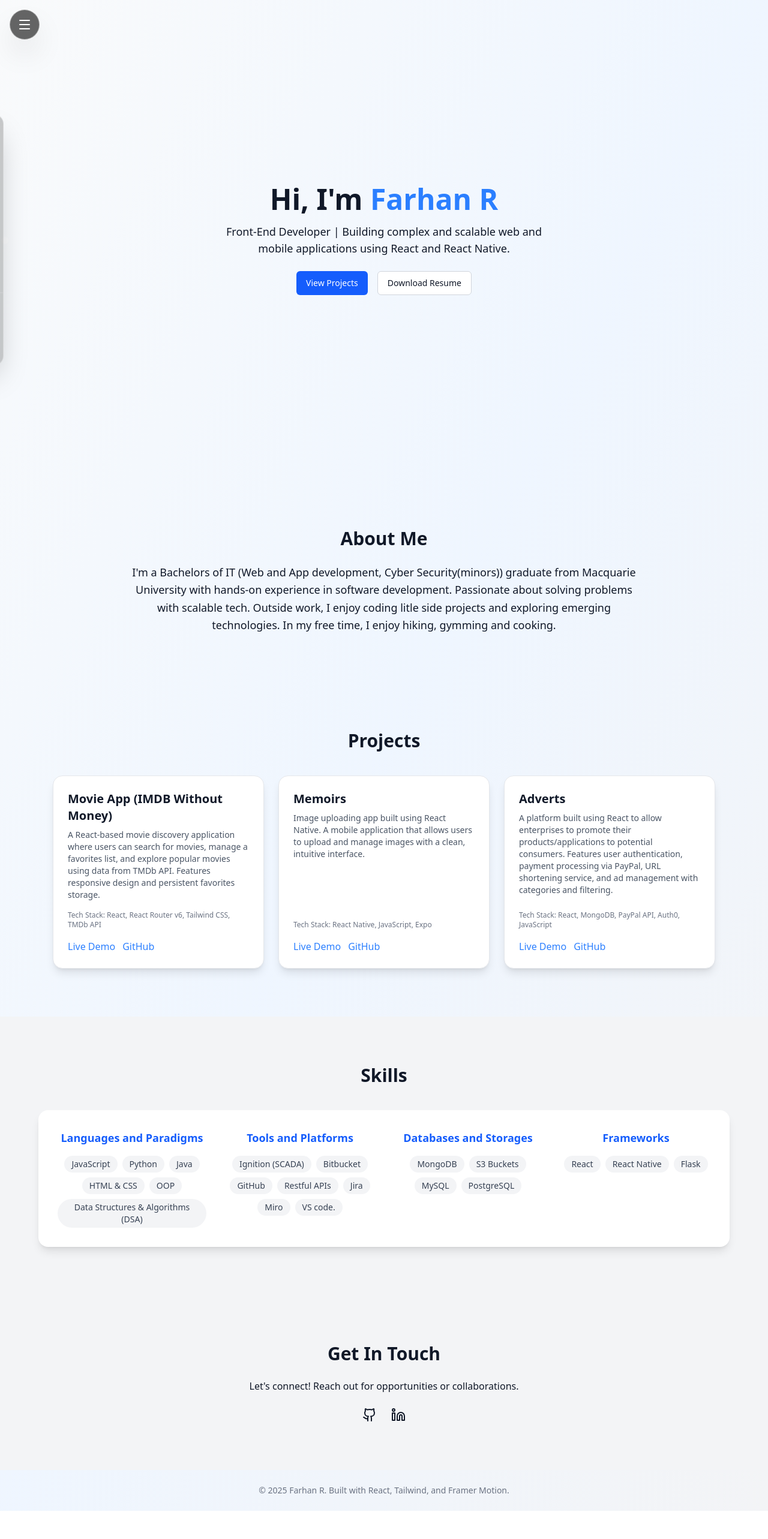
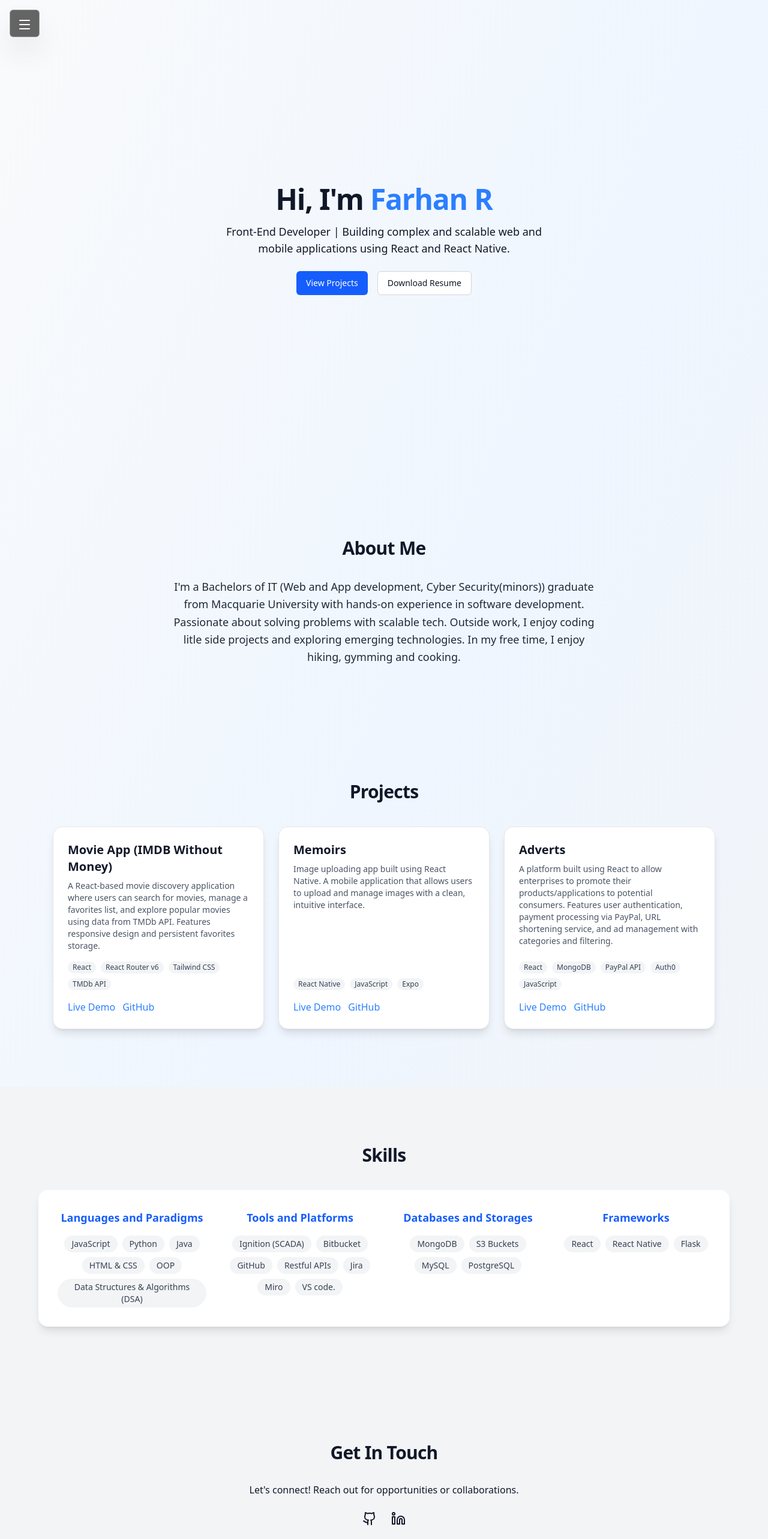
Before and after one commit to Mceater/Portfolio, a React (Vite) app: page / in a window 1280 px wide. Shown: the top 2566 px of the page at 60% size. Before the commit the page ends 2519 px from the top, so only its background shows below. Built offline with nearby package versions, Linux system fonts and the light colour scheme.

Commit message:
UX polish: active navbar highlight, a11y, section spacing; tech badges; icons-only sidebar; square hamburger; z-index fixes

```diff
--- a/src/pages/About.tsx
+++ b/src/pages/About.tsx
@@ -3,9 +3,9 @@
 // ========================
 export function About() {
   return (
-    <section id="about" className="py-20 px-6 max-w-4xl mx-auto text-center">
-      <h2 className="text-3xl font-bold mb-6">About Me</h2>
-      <p className="text-lg leading-relaxed">
+    <section id="about" className="py-24 px-6 max-w-3xl mx-auto text-center">
+      <h2 className="text-3xl font-bold mb-8 tracking-tight">About Me</h2>
+      <p className="text-lg leading-relaxed text-gray-800 dark:text-gray-200">
         I'm a Bachelors of IT (Web and App development, Cyber Security(minors)) graduate from Macquarie University with hands-on experience in software development. Passionate about solving problems with scalable tech. Outside work, I enjoy coding litle side projects and exploring emerging technologies. In my free time, I enjoy hiking, gymming and cooking.
       </p>
     </section>
--- a/src/pages/Contact.tsx
+++ b/src/pages/Contact.tsx
@@ -5,8 +5,8 @@ import { Github, Linkedin } from "lucide-react";
 // ========================
 export function Contact() {
   return (
-    <section id="contact" className="py-20 bg-gray-100 dark:bg-gray-800 text-center px-6">
-      <h2 className="text-3xl font-bold mb-6">Get In Touch</h2>
+    <section id="contact" className="py-24 bg-gray-100 dark:bg-gray-800 text-center px-6">
+      <h2 className="text-3xl font-bold mb-8 tracking-tight">Get In Touch</h2>
       <p className="mb-6">Let's connect! Reach out for opportunities or collaborations.</p>
       <div className="flex justify-center gap-6">
         <a href="https://github.com/Mceater" target="_blank"><Github className="w-6 h-6" /></a>
--- a/src/pages/Hero.tsx
+++ b/src/pages/Hero.tsx
@@ -11,7 +11,7 @@ export function Hero() {
         initial={{ opacity: 0, y: -30 }}
         animate={{ opacity: 1, y: 0 }}
         transition={{ duration: 0.8 }}
-        className="text-5xl font-bold mb-4"
+        className="text-5xl font-bold mb-4 tracking-tight"
       >
         Hi, I'm <span className="text-blue-500">Farhan R</span>
       </motion.h1>
--- a/src/pages/Projects.tsx
+++ b/src/pages/Projects.tsx
@@ -34,8 +34,8 @@ export function Projects() {
   ];
 
   return (
-    <section id="projects" className="py-20 px-6 max-w-6xl mx-auto">
-      <h2 className="text-3xl font-bold text-center mb-10">Projects</h2>
+    <section id="projects" className="py-24 px-6 max-w-6xl mx-auto">
+      <h2 className="text-3xl font-bold text-center mb-10 tracking-tight">Projects</h2>
       <div className="grid md:grid-cols-2 lg:grid-cols-3 gap-6">
         {projects.map((project) => (
           <motion.div
@@ -51,10 +51,15 @@ export function Projects() {
                 <p className="text-sm text-gray-600 dark:text-gray-300 mb-4 flex-grow">
                   {project.description}
                 </p>
-                <div className="mb-4">
-                  <p className="text-xs text-gray-500 dark:text-gray-400 font-medium">
-                    Tech Stack: {project.techStack}
-                  </p>
+                <div className="mb-4 flex flex-wrap gap-2">
+                  {project.techStack.split(",").map((t) => (
+                    <span
+                      key={t.trim()}
+                      className="px-2 py-0.5 rounded-full bg-gray-100 dark:bg-gray-800 text-gray-700 dark:text-gray-300 text-xs"
+                    >
+                      {t.trim()}
+                    </span>
+                  ))}
                 </div>
                 <div className="flex gap-3 mt-auto">
                   <a
--- a/src/pages/Skills.tsx
+++ b/src/pages/Skills.tsx
@@ -11,8 +11,8 @@ export function Skills() {
     { title: "Frameworks", skills: ["React", "React Native", "Flask"] },
   ];
   return (
-    <section id="skills" className="py-20 bg-gray-100 dark:bg-gray-800 px-6">
-      <h2 className="text-3xl font-bold text-center mb-10">Skills</h2>
+    <section id="skills" className="py-24 bg-gray-100 dark:bg-gray-800 px-6">
+      <h2 className="text-3xl font-bold text-center mb-10 tracking-tight">Skills</h2>
       <div className="max-w-6xl mx-auto">
         <motion.div
           initial={{ opacity: 0, y: 20 }}
--- a/src/pages/VerticalNavbar.tsx
+++ b/src/pages/VerticalNavbar.tsx
@@ -1,4 +1,4 @@
-import { useState } from "react";
+import { useEffect, useState } from "react";
 import { motion } from "framer-motion";
 import { Github, Linkedin, Home, User, Code, Mail, Wrench, Menu, X } from "lucide-react";
 
@@ -7,6 +7,7 @@ import { Github, Linkedin, Home, User, Code, Mail, Wrench, Menu, X } from "lucid
 // ========================
 export function VerticalNavbar() {
   const [isOpen, setIsOpen] = useState(false);
+  const [activeId, setActiveId] = useState<string>("hero");
   const navItems = [
     { id: "hero", label: "Home", icon: Home },
     { id: "about", label: "About", icon: User },
@@ -22,6 +23,37 @@ export function VerticalNavbar() {
     }
   };
 
+  // Observe sections to highlight active icon
+  useEffect(() => {
+    const sectionIds = ["hero", "about", "projects", "skills", "contact"];
+    const observer = new IntersectionObserver(
+      (entries) => {
+        entries.forEach((entry) => {
+          if (entry.isIntersecting) {
+            setActiveId(entry.target.id);
+          }
+        });
+      },
+      { root: null, rootMargin: "0px 0px -60% 0px", threshold: 0.2 }
+    );
+
+    sectionIds.forEach((id) => {
+      const el = document.getElementById(id);
+      if (el) observer.observe(el);
+    });
+
+    return () => observer.disconnect();
+  }, []);
+
+  // Close on Escape
+  useEffect(() => {
+    const onKey = (e: KeyboardEvent) => {
+      if (e.key === "Escape") setIsOpen(false);
+    };
+    window.addEventListener("keydown", onKey);
+    return () => window.removeEventListener("keydown", onKey);
+  }, []);
+
   return (
     <>
       {/* Unified side bar: hover on desktop; toggled open on mobile via hamburger */}
@@ -30,56 +62,38 @@ export function VerticalNavbar() {
         animate={{ x: isOpen ? 0 : -60 }}
         whileHover={{ x: 0 }}
         transition={{ duration: 0.3, ease: "easeOut" }}
-        className="block fixed left-0 top-1/2 transform -translate-y-1/2 z-50"
+        className="block fixed left-0 top-1/2 transform -translate-y-1/2 z-[9999] pointer-events-auto"
       >
-        {/* Indicator dot when navbar is hidden */}
-        <div className="absolute -right-2 top-1/2 transform -translate-y-1/2 w-3 h-3 bg-white/40 rounded-full"></div>
-
-        <div className="bg-black/20 backdrop-blur-lg border border-white/30 rounded-r-2xl shadow-2xl">
-          <div className="p-2">
+        <div className="p-2 w-14">
             {navItems.map((item) => {
               const Icon = item.icon;
+              const isActive = activeId === item.id;
               return (
                 <motion.button
                   key={item.id}
                   onClick={() => scrollToSection(item.id)}
                   whileHover={{ scale: 1.1 }}
                   whileTap={{ scale: 0.95 }}
-                  className="w-12 h-12 flex items-center justify-center mb-2 rounded-xl bg-white/20 hover:bg-white/30 transition-colors duration-200 group"
+                  className={`w-10 h-10 flex items-center justify-center mb-2 rounded-full transition-colors duration-200 focus:outline-none focus-visible:ring-2 focus-visible:ring-white/70 ${
+                    isActive ? "bg-white/20 ring-1 ring-white/30" : "hover:bg-white/10"
+                  }`}
                   title={item.label}
                 >
-                  <Icon className="w-5 h-5 text-white/80 group-hover:text-white transition-colors" />
+                  <Icon className={"w-5 h-5 " + (isActive ? "text-white" : "text-white/90")} />
                 </motion.button>
               );
             })}
           </div>
 
-          {/* Social Links */}
-          <div className="border-t border-white/20 p-2">
-            <motion.a
-              href="https://github.com/Mceater"
-              target="_blank"
-              rel="noopener noreferrer"
-              whileHover={{ scale: 1.1 }}
-              whileTap={{ scale: 0.95 }}
-              className="w-12 h-12 flex items-center justify-center mb-2 rounded-xl bg-white/20 hover:bg-white/30 transition-colors duration-200 group"
-              title="GitHub"
-            >
-              <Github className="w-5 h-5 text-white/80 group-hover:text-white transition-colors" />
-            </motion.a>
-            <motion.a
-              href="https://linkedin.com/in/farhan-risan"
-              target="_blank"
-              rel="noopener noreferrer"
-              whileHover={{ scale: 1.1 }}
-              whileTap={{ scale: 0.95 }}
-              className="w-12 h-12 flex items-center justify-center rounded-xl bg-white/20 hover:bg-white/30 transition-colors duration-200 group"
-              title="LinkedIn"
-            >
-              <Linkedin className="w-5 h-5 text-white/80 group-hover:text-white transition-colors" />
-            </motion.a>
+          {/* Social icons (stacked) */}
+          <div className="px-2 pb-2 flex flex-col items-center gap-2">
+            <a href="https://github.com/Mceater" target="_blank" rel="noopener noreferrer" className="flex w-10 h-10 items-center justify-center rounded-full hover:bg-white/10 text-white/90" title="GitHub">
+              <Github className="w-5 h-5" />
+            </a>
+            <a href="https://linkedin.com/in/farhan-risan" target="_blank" rel="noopener noreferrer" className="flex w-10 h-10 items-center justify-center rounded-full hover:bg-white/10 text-white/90" title="LinkedIn">
+              <Linkedin className="w-5 h-5" />
+            </a>
           </div>
-        </div>
 
         {/* Mobile close button (shown when opened via hamburger) */}
         <button
@@ -96,7 +110,7 @@ export function VerticalNavbar() {
         <button
           aria-label={isOpen ? "Close navigation" : "Open navigation"}
           onClick={() => setIsOpen((v) => !v)}
-          className="fixed top-4 left-4 z-[100] rounded-full bg-black/60 backdrop-blur-md border border-white/40 shadow-2xl p-3 text-white ring-1 ring-white/30"
+          className="fixed top-4 left-4 z-[10000] rounded-md bg-black/60 backdrop-blur-md border border-white/40 shadow-2xl px-3 py-2 text-white ring-1 ring-white/30"
           style={{
             paddingTop: "calc(0.75rem + env(safe-area-inset-top, 0px))",
             paddingLeft: "calc(0.75rem + env(safe-area-inset-left, 0px))",
```
